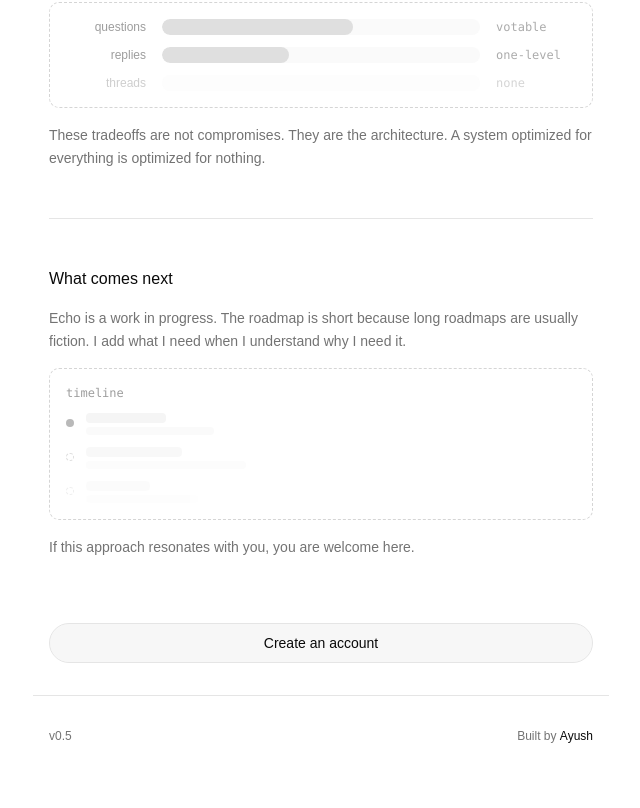
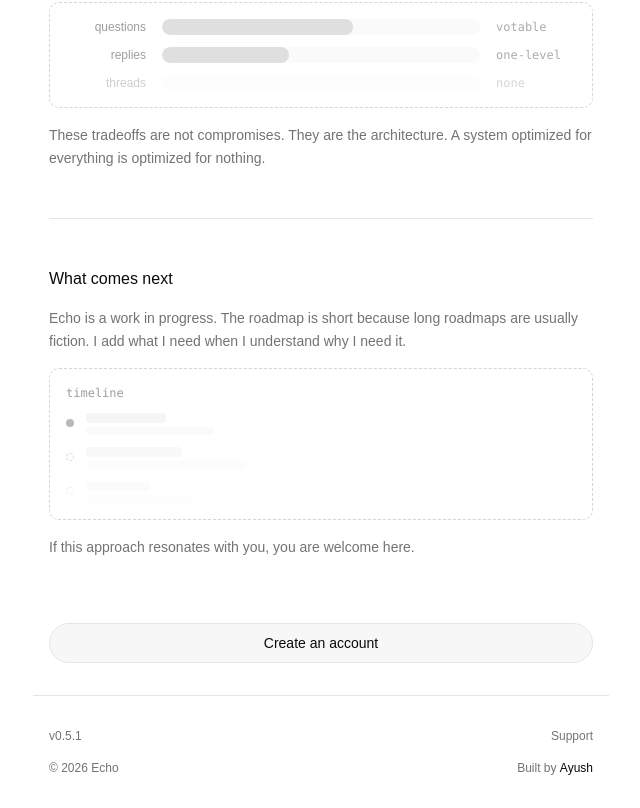
Before and after one commit to electr1fy0/echo, a React (Vite) app in the folder client/: page /landing in a window 1280 px wide. Shown: the part 1952-2760 px from the top of the page, without its empty margins (319-959 px from the left). Before the commit the page ends 2728 px from the top, so only its background shows below. Built offline with nearby package versions, Linux system fonts and the light colour scheme; no server answers.

Commit message:
add support footer

```diff
--- a/client/src/pages/landing.tsx
+++ b/client/src/pages/landing.tsx
@@ -336,8 +336,21 @@ export function Landing() {
       </main>
 
       <footer className="w-full max-w-xl mx-auto px-4 py-8 border-t border-border">
-        <div className="flex items-center justify-between text-xs text-muted-foreground">
-          <span>v0.5</span>
+        <div className="flex flex-col gap-4 text-xs text-muted-foreground">
+          <div className="flex items-center justify-between">
+            <span>v0.5.1</span>
+            <div className="flex items-center gap-4">
+              <a
+                href="mailto:me@ayushpandey.xyz?subject=Hi%20Ayush"
+                className="hover:text-foreground transition-colors"
+              >
+                Support
+              </a>
+
+            </div>
+          </div>
+          <div className="flex items-center justify-between">
+            <span>© 2026 Echo</span>
             <span>
               Built by{" "}
               <a
@@ -349,6 +362,7 @@ export function Landing() {
               </a>
             </span>
           </div>
+        </div>
       </footer>
     </div>
   );
```
Lines whose indentation alone changed are shown as unchanged.
